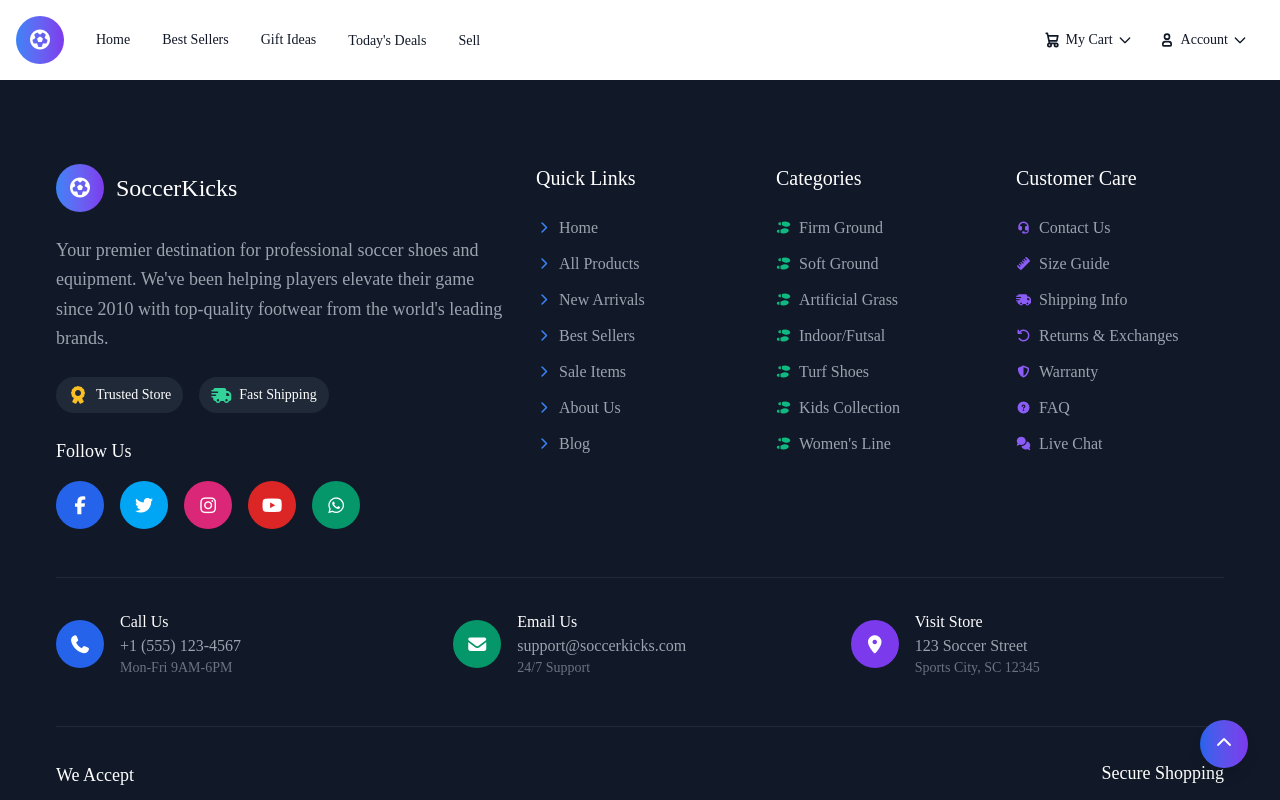
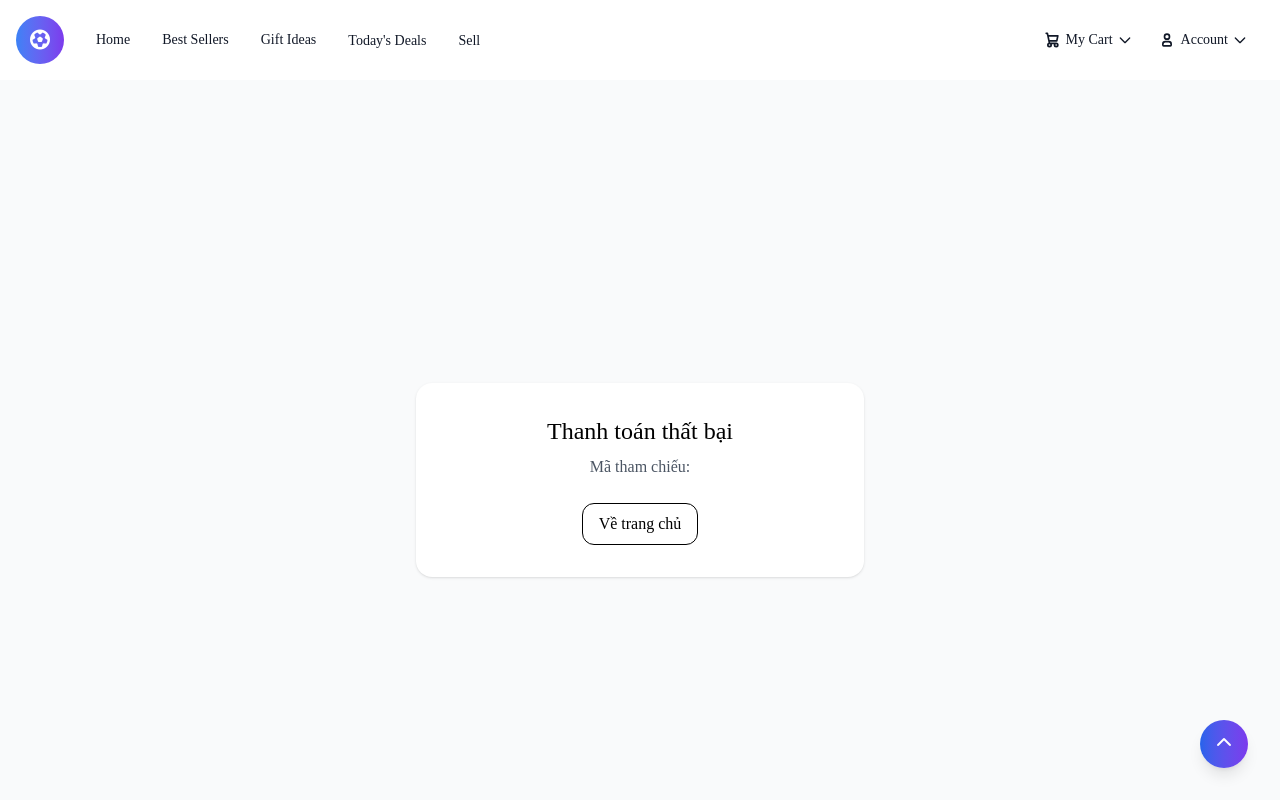
Before and after one commit to HaoVo2007/vue-ecommerce, a Vue app: page /payment/failed in a window 1280 px wide. Shown: the top 800 px of the page. Built offline with nearby package versions, Linux system fonts and the light colour scheme; a web font is replaced by a local one.

Commit message:
push code

```diff
--- a/src/router/index.js
+++ b/src/router/index.js
@@ -4,6 +4,7 @@ import DetailProduct from '@/views/DetailProduct.vue'
 import Home from '@/views/Home.vue'
 import Login from '@/views/Login.vue'
 import Register from '@/views/Register.vue'
+import PaymentResult from '@/views/PaymentResult.vue'
 import { createRouter, createWebHistory } from 'vue-router'
 
 const router = createRouter({
@@ -38,7 +39,14 @@ const router = createRouter({
       path: '/checkout',
       name: 'checkout',
       component: Checkout,
-    }
+    },
+    {
+      path: '/payment/success',
+      meta: { status: 'success' },
+      component: PaymentResult,
+    },
+    { path: '/payment/failed', component: PaymentResult, meta: { status: 'failed' } },
+    { path: '/payment/cancelled', component: PaymentResult, meta: { status: 'cancelled' } },
   ],
 })
 
--- a/src/views/Checkout.vue
+++ b/src/views/Checkout.vue
@@ -46,12 +46,10 @@ const orderNow = async () => {
             alert("Order created successfully: " + res.data.data.order_id)
             window.location.href = "/payment/success"
         } else if (paymentMethod === "vnpay") {
-            // payload.return_url = window.location.origin + "/vnpay/callback"
             const resOrder = await axios.post(`${ENV.API_BASE_URL}/api/v1/order`, payload)
-            console.log(resOrder.data.data)
             const resPayment = await axios.post(`${ENV.API_BASE_URL}/api/v1/payment/vnpay`, {
                 "order_id": resOrder.data.data,
-                "return_url": window.location.origin + "/vnpay/callback",
+                "return_url": `${ENV.API_BASE_URL}/api/v1/payment/vnpay/callback`,
                 "bank_code": "",
                 "locale": "vn",
                 "order_info": "Test payment",
--- /dev/null
+++ b/src/views/PaymentResult.vue
@@ -0,0 +1,22 @@
+<!-- src/pages/PaymentResult.vue -->
+<script setup>
+import { useRoute } from 'vue-router'
+
+const route = useRoute()
+const status = route.meta.status // 'success' | 'failed' | 'cancelled'
+const txnRef = route.query.txn_ref
+</script>
+
+<template>
+    <div class="min-h-screen flex items-center justify-center bg-gray-50">
+        <div class="w-full max-w-md rounded-2xl shadow p-8 bg-white text-center">
+            <h1 class="text-2xl font-bold mb-2">
+                {{ status === 'success' ? 'Thanh toán thành công' : status === 'cancelled' ? 'Đã hủy thanh toán' :
+                'Thanh toán thất bại' }}
+            </h1>
+            <p class="text-gray-600 mb-6">Mã tham chiếu: <span class="font-mono">{{ txnRef }}</span></p>
+            <router-link to="/" class="inline-block px-4 py-2 rounded-xl border hover:bg-gray-100">Về trang
+                chủ</router-link>
+        </div>
+    </div>
+</template>
```
